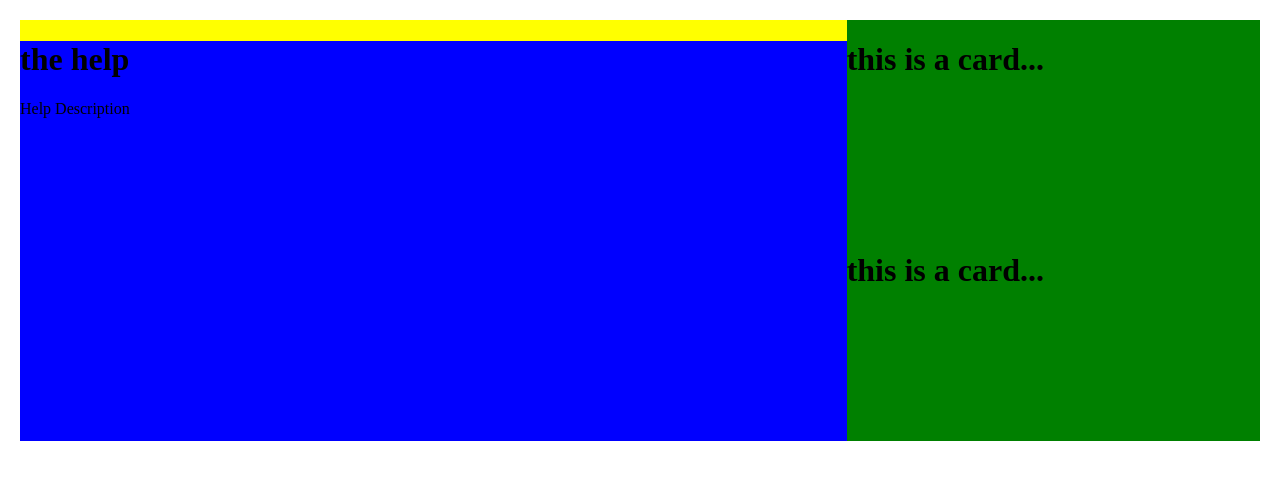
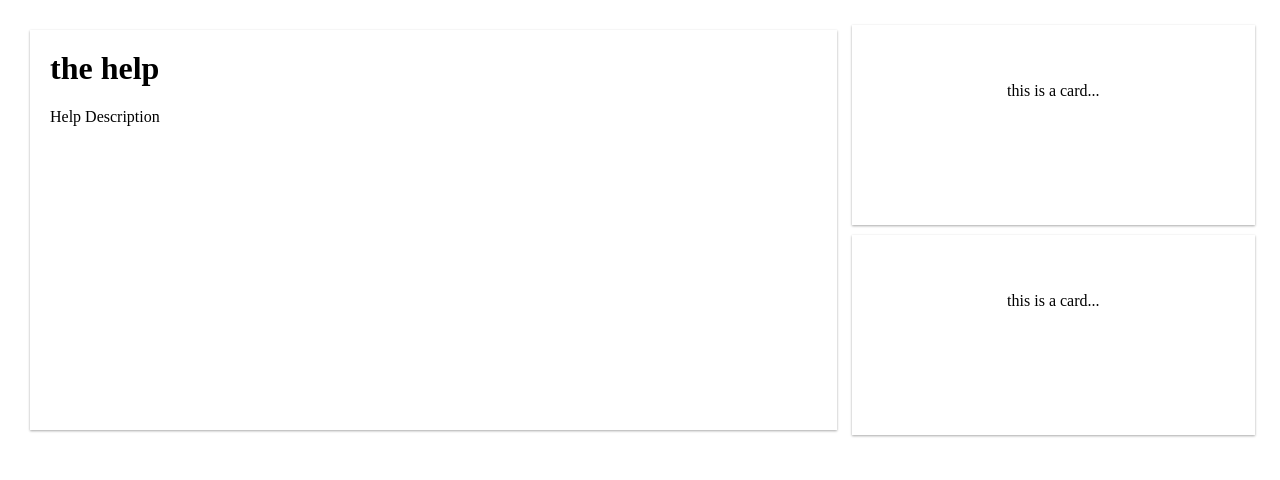
Before and after one commit to ramseytisher/helper, a Gatsby site: page /about in a window 1280 px wide. Built offline with nearby package versions, Linux system fonts and the light colour scheme; Gatsby itself is replaced by a stand-in of ours.

Commit message:
cleaned up

```diff
--- a/package.json
+++ b/package.json
@@ -41,6 +41,7 @@
     "styled-components": "^4.1.1",
     "typography": "^0.16.17",
     "typography-theme-lawton": "^0.15.10",
+    "typography-theme-lincoln": "^0.15.11",
     "url-join": "^4.0.0"
   },
   "devDependencies": {
--- a/src/components/About/index.jsx
+++ b/src/components/About/index.jsx
@@ -4,7 +4,20 @@ import styled from 'styled-components';
 
 const AboutCard = styled.div`
   height: 50vh;
-  background-color: blue;
+  background-color: white;
+  margin: 10px;
+  padding: 20px;
+  box-shadow: 0 1px 3px rgba(0,0,0,0.12), 0 1px 2px rgba(0,0,0,0.24);
+  transition: all 0.3s cubic-bezier(.25,.8,.25,1);
+
+  &:hover {
+    box-shadow: 0 5px 14px rgba(0,0,0,0.25), 0 10px 10px rgba(0,0,0,0.22);
+  }
+
+`;
+
+const AboutHeader = styled.h1`
+  margin-top: 0px;
 `;
 
 
@@ -12,9 +25,9 @@ class About extends Component {
   render() {
     return (
       <AboutCard>
-        <h1>
+        <AboutHeader>
           the help
-        </h1>
+        </AboutHeader>
         <p>
           Help Description
         </p>
--- a/src/components/NavCard/index.js
+++ b/src/components/NavCard/index.js
@@ -3,9 +3,14 @@ import React, { Component } from "react";
 import styled from 'styled-components';
 
 const Card = styled.div`
-  background-color: green;
+  background-color: white;
+  margin: 5px;
+  text-align: center;
+  line-height: 100px;
+  box-shadow: 0 1px 3px rgba(0,0,0,0.12), 0 1px 2px rgba(0,0,0,0.24);
   @media only screen and (max-width: 567px) {
-    background-color: pink;
+    background-color: white;
+    margin: 10px;
   }
 `;
 
@@ -17,7 +22,7 @@ class NavCard extends Component {
   render() {
     return (
       <Card>
-        <h1>this is a card...</h1>
+        <p>this is a card...</p>
       </Card>
     );
   }
--- a/src/pages/about.jsx
+++ b/src/pages/about.jsx
@@ -12,7 +12,6 @@ const AboutContainer = styled.div`
   display: grid;
   grid-template-columns: 1fr 1fr 1fr;
   grid-template-rows: 1fr 1fr;
-  background-color: yellow;
   height: 50vh;
 
   @media only screen and (max-width: 500px) {
--- a/src/utils/Typography.js
+++ b/src/utils/Typography.js
@@ -1,6 +1,6 @@
 import Typography from "typography"
-import lawtonTheme from "typography-theme-lawton";
+import lincolnTheme from "typography-theme-lincoln";
 
-const typography = new Typography(lawtonTheme)
+const typography = new Typography(lincolnTheme)
 
 export default typography
```
Also changed, not shown: 1 other file.
